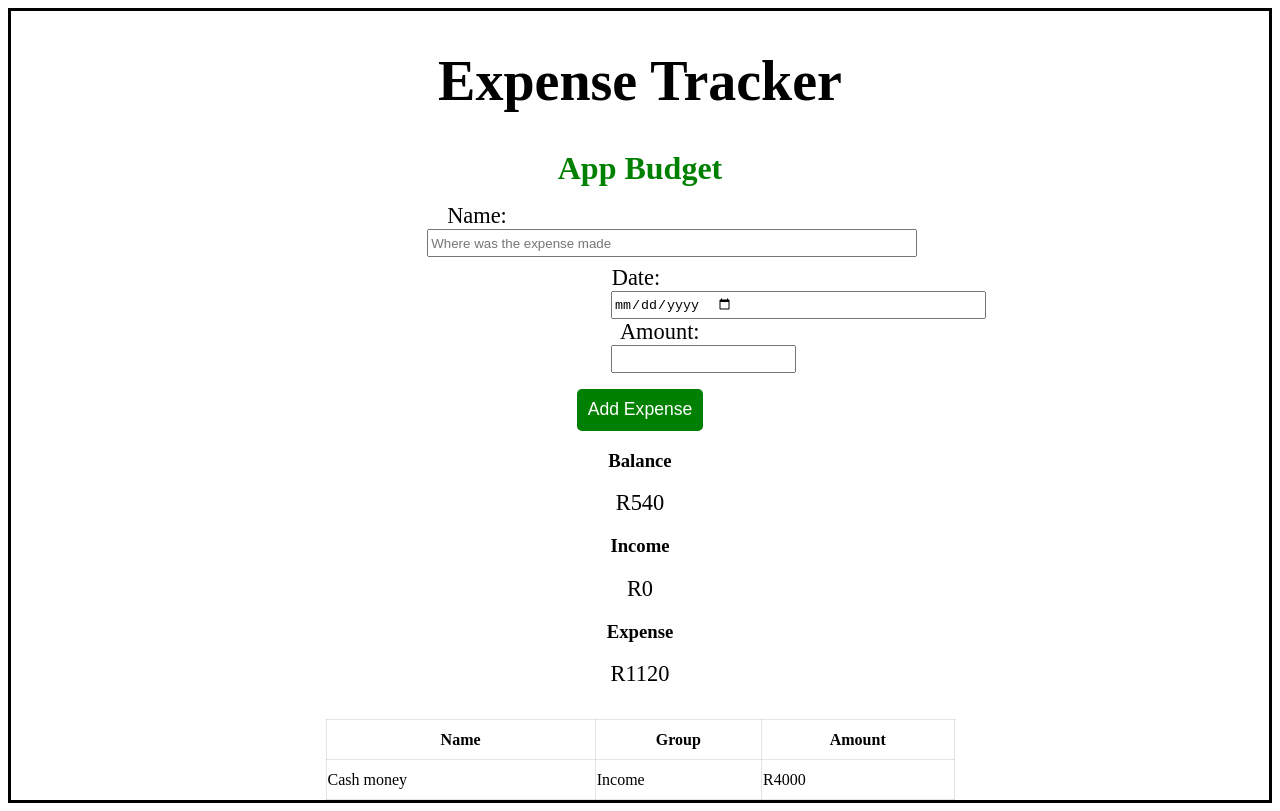
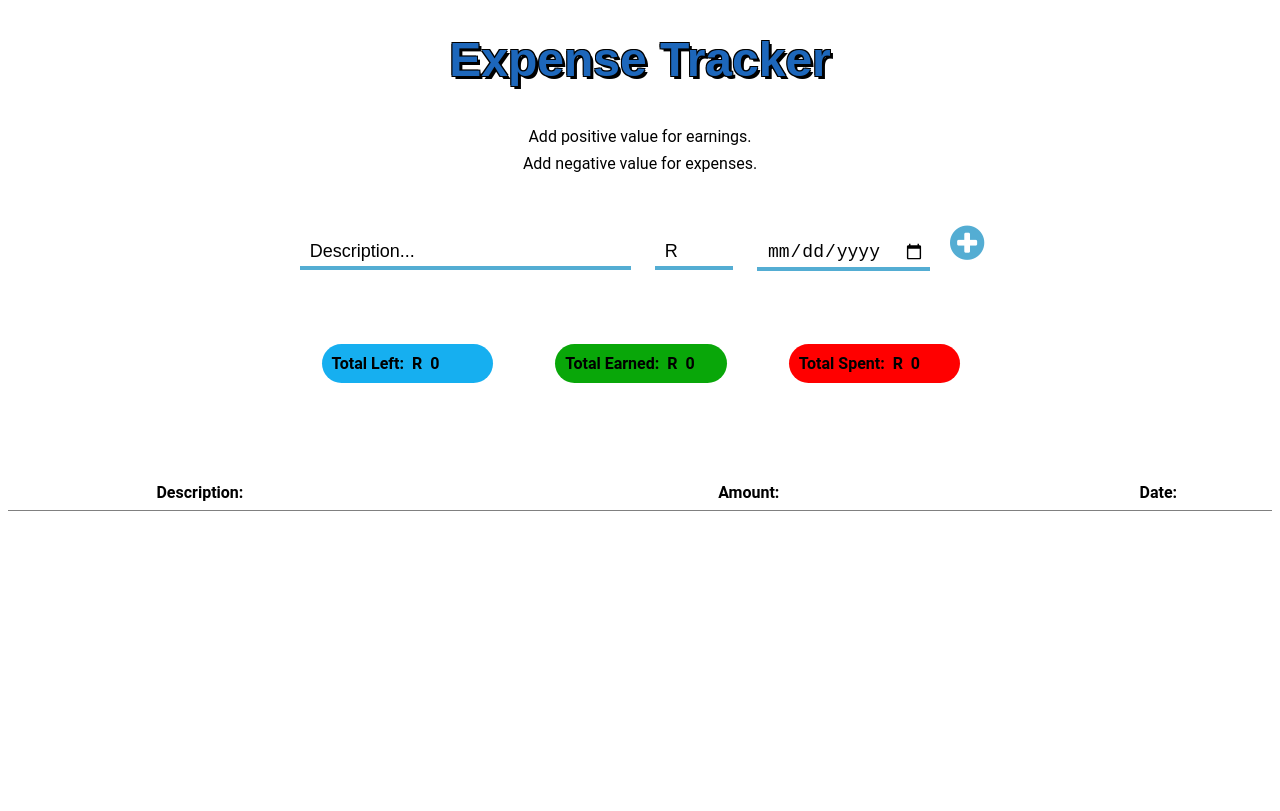
Before and after one commit to The-DigitalAcademy/Bella-Expense-Tracker, a plain HTML site: page index.html in a window 1280 px wide. Drawn offline with Linux system fonts and the light colour scheme.

Commit message:
updated it

```diff
--- a/Javascript.js
+++ /dev/null
@@ -1,46 +0,0 @@
-var state = {
-  balance: 0,
-  income: 0,
-  expense: 0,
-  transactions:[
-              {name:'income', group:'Salary',amount: 1500},
-              {name:'expense',group:'Lunch', amount: 500},
-  ]
-}
-
-function budget() {
-
-  inputName = document.getElementById('input').value;
-  amountMoney = document.getElementById('amount').value;
-
-}
-
-function approvalonScreen(value) {
-
-  if (!value) {
-
-    return false;
-
-  }
-  return true;
-}
-
-function addIncome() {
-
-  budget();
-
-  if (approvalonScreen(inputName) && approvalonScreen(amountMoney)) {
-
-      item.push({
-        no: item.length + 1,
-        item: inputName,
-        type: 'Income',
-        amount: amountMoney,
-
-      });
-
-      clearnameInput();
-
-  }
-
-}
--- a/index.html
+++ b/index.html
@@ -1,45 +1,45 @@
-<body>
-  <head>
+<!DOCTYPE html>
 
-    <link rel="stylesheet" href="style.css">
-  </head>
-  <div class="container">
-      <h1>Expense Tracker</h1>
-      <h2>App Budget</h2>
-      <div class="name-input">
-          <span class="name-text">Name: </span>
-          <br>
-          <input type="text" class="name" id="input" placeholder="Where was the expense made" size="50">
-      </div>
-      <div class="date-amount-input">
-          <span>Date: </span>
-          <input class="date" type="date">
-          <span class="amount-text">Amount: </span>
-          <input type="number" id="amount" placeholder="">
-      </div>
-      <button class="add-btn" onclick="addExpense()">Add Expense</button>
-   <div class="balance">
-    <h3>Balance</h3><span id="balance">R540</span>
-    <h3>Income</h3><span id="income">R0</span>
-    <h3>Expense</h3><span id="expense">R1120</span>
+<html>
+    <head>
+        <title>
+            Expense Tracker
+        </title>
+        <link rel="icon" href="https://img.icons8.com/bubbles/50/000000/money.png"/>
+        <link rel="stylesheet" href="style.css">
+        <link rel="stylesheet" href="https://cdnjs.cloudflare.com/ajax/libs/font-awesome/4.7.0/css/font-awesome.min.css">
+        <link href="https://fonts.googleapis.com/icon?family=Material+Icons" rel="stylesheet">
+    </head>
 
-   </div>
+    <body>
+        <h1 id="maintitle">Expense Tracker</h1>
 
-      <table id="displayData">
-          <tr>
-              <th>Name</th>
-              <th>Group</th>
-              <th>Amount</th>
-          </tr>
+        <p>Add positive value for earnings.</p>
+        <p>Add negative value for expenses.</p>
 
-          <tr>
-            <td>Cash money</td>
-            <td>Income</td>
-            <td>R4000</td>
-        </tr>
+        <form>
+            <input type="text" id="desc" placeholder="Description..."/>
+            <input type="number" id="val" placeholder="R"/>
+            <input type="date" id="transdate"/>
+            <button id="formAddButton"><i class="fa fa-plus-circle fa-3x"></i></button>
+        </form>
 
+        <div id="tabs">
+            <div id="total">Total Left: &nbsp;R  &nbsp;<span id="total-amt">0</span></div>
+            <div id="earn">Total Earned:  &nbsp;R  &nbsp;<span id="earn-amt">0</span></div>
+            <div id="spend">Total Spent:  &nbsp;R  &nbsp;<span id="spend-amt">0</span></div>
+        </div>
 
-      </table>
-  </div>
-  <script src="./Javascript.js"></script>
-</body>
+        <table id="transactions">
+            <tr>
+              <th style="width: 10%;"> </th>
+              <th style="width: 40%;">Description:</th>
+              <th style="width: 30%">Amount:</th>
+              <th style="width: 10%;">Date:</th>
+            </tr>
+          </table>
+
+          <script src="script.js"></script>
+
+    </body>
+</html>
--- /dev/null
+++ b/script.js
@@ -0,0 +1,96 @@
+
+// Getting value from html elements
+
+const form = {}
+form.val = document.querySelector("#val");
+form.desc = document.querySelector("#desc");
+form.transdate = document.querySelector("#transdate");
+form.addButton = document.querySelector('#formAddButton');
+
+const tabs = {}
+tabs.total = document.querySelector("#total-amt");
+tabs.earn = document.querySelector("#earn-amt");
+tabs.spend = document.querySelector("#spend-amt");
+
+const transactions = document.querySelector("#transactions");
+
+
+// expense function to add value and show total how much you spend
+
+function addExpense() {
+    let val = form.val.value;
+    let description = form.desc.value;
+    let transdate = form.transdate.value;
+
+    var trans = document.createElement("tr");
+
+    var td1 = document.createElement("td");
+    var dustbin = document.createElement('i');
+    dustbin.classList.add('fa');
+    dustbin.classList.add('fa-trash-o');
+    dustbin.classList.add('fa-lg');
+    addListenerDustbin(dustbin);
+    td1.append(dustbin);
+    trans.appendChild(td1);
+
+    var td2 = document.createElement("td");
+    td2.innerHTML = description;
+    trans.appendChild(td2);
+
+    var td3 = document.createElement("td");
+    td3.innerHTML = 'R: ' + val;
+    trans.appendChild(td3);
+
+    var td4 = document.createElement("td");
+    td4.innerHTML =  transdate.slice(8, 10) + '/' + transdate.slice(5, 7) + '/' + transdate.slice(0, 4);
+    trans.appendChild(td4);
+
+    if (Number(val) < 0) {
+        tabs.spend.innerHTML = Number(tabs.spend.innerHTML) - Number(val);
+    } else {
+        tabs.earn.innerHTML = Number(tabs.earn.innerHTML) + Number(val);
+    }
+
+    tabs.total.innerHTML = Number(tabs.total.innerHTML) + Number(val);
+
+    transactions.appendChild(trans);
+
+    form.val.value = '';
+    form.desc.value = '';
+    form.transdate.value = '';
+}
+
+// if textbox is empty, alert will appear to ask add despection
+
+form.addButton.addEventListener('click', function(e) {
+    e.preventDefault();
+    if (form.desc.value == '') {
+        alert('You must provide a description!');
+    } else {
+        addExpense();
+    }
+})
+
+// this is click delete event
+
+function addListenerDustbin(dustbin) {
+    dustbin.addEventListener('click', function(e) {
+        e.stopPropagation();
+        deleteExpense(e);
+    });
+}
+
+// this is deleted funcation to remove
+
+function deleteExpense(e) {
+    let currTrans = e.target.parentNode.parentNode;
+    var val = currTrans.getElementsByTagName('td')[2].innerHTML;
+    val = val.slice(4, val.length);
+    if (Number(val) < 0) {
+        tabs.spend.innerHTML = Number(tabs.spend.innerHTML) + Number(val);
+    } else {
+        tabs.earn.innerHTML = Number(tabs.earn.innerHTML) - Number(val);
+    }
+    tabs.total.innerHTML = Number(tabs.total.innerHTML) - Number(val);
+    currTrans.parentNode.removeChild(currTrans);
+}
--- a/style.css
+++ b/style.css
@@ -1,96 +1,138 @@
-.container {
-  text-align: center;
-  border-style: solid;
+
+body {
+    text-align: center;
+    font-family: 'Roboto', sans-serif;
+    background-color: white;
+}
+
+#maintitle {
+    font-family: Arial, Helvetica, sans-serif;
+    font-size: 300%;
+    margin-bottom: 40px;
+    color: #1d67bb;
+    /* color: white; */
+    text-shadow: 3px 3px 0 #000,
+                -1px -1px 0 #000,
+                 1px -1px 0 #000,
+                -1px 1px 0 #000,
+                 1px 1px 0 #000;
 
 }
 
-h1 {
-  font-size: 3.5em;
+.fa-trash-o {
+    color: red;
 }
 
-h2 {
-  font-size: 2em;
-  margin-bottom: 0.5em;
-  color: green;
+.fa-trash-o:hover {
+    cursor: pointer;
 }
 
-span {
-  font-size: 1.4em;
+form {
+    margin-top: 3rem;
 }
 
-.date-amount-input {
-  margin-top: 0.5em;
+input[type=text], input[type=date], input[type=number] {
+    /* background-color: #28467b; */
+    background-color: white;
+    border: none;
+    border-bottom: 4px solid #54add3;
+    color: black;
+    font-size: 18px;
+    margin: 10px;
+    height: 30px;
+    /* padding: 5px; */
+    padding: 5px 5px 0px 10px;
 }
 
-input {
-  height: 28px;
+input[type=text]:focus, input[type=date]:focus, input[type=number] {
+    outline: none;
 }
 
-.name {
-  padding-right: 5em;
+/* #transdate {
+    width: 7%;
+} */
+
+#desc {
+    width: 25%;
 }
 
-.amount {
-  padding-right: 15.35em;
+#val {
+    width: 5%;
 }
 
-.amount-text {
-  margin-left: 0.4em;
+::placeholder { /* Chrome, Firefox, Opera, Safari 10.1+ */
+    color: black;
+    /* opacity: 1; Firefox */
 }
 
-.date {
-  padding-right: 18.8em;
-
+button {
+    background-color: white;
+    border-radius: 50%;
+    border: none;
 }
 
-.add-btn {
-  margin-top: 0.9em;
-  padding: 0.6em;
-  font-size: 1.1em;
-  background: green;
-  color: rgb(255, 255, 255);
-  border: none;
-  border-radius: 5px;
+#formAddButton {
+    margin-bottom: 20px;
+    transition: 0.2s ease-in;
 }
 
-.add-btn:hover, .add-btn:focus {
-  cursor: pointer;
-  background: rgb(3, 177, 3);
+button:hover {
+    cursor: pointer;
+    transform: scale(1.05);
+}
+
+button:focus {
+    outline: none;
+}
+
+.fa-plus-circle {
+    color: #54add3;
+}
+
+#tabs {
+    margin-bottom: 4rem;
+}
+
+#total, #spend, #earn {
+    display: inline-block;
+    width: 12%;
+    text-align: left;
+    padding: 10px;
+    font-weight: bold;
+    margin: 60px 28px 28px 30px;
+    /* height: 26px; */
+}
+
+#total {
+    background-color: #16aff0;
+    border-radius: 50px;
+}
+
+#earn {
+    background-color: rgb(9, 167, 9);
+    border-radius: 50px;
+}
+
+#spend {
+    background-color: red;
+    border-radius: 50px;
+}
+
+#total-amt, #earn-amt, #spend-amt, #txt {
+    display: inline;
 }
 
 table {
-  margin: 0 auto;
-  margin-top: 2em;
-  width: 50%;
-  height: 80px;
+    border-collapse: collapse;
+    width: 100%;
 }
 
-tr {
-  height: 40px;
+th, td {
+    padding: 8px;
+    text-align: left;
+    border-bottom: 1px solid gray;
 }
 
-table, th, td{
-  border: 1px solid rgba(0, 0, 0, 0.103);
-  border-collapse: collapse;
+p {
+    margin: 8px;
 }
-
-.empty-text {
-  font-size: 0.93em;
-}
-
-.if-empty {
-  background: rgba(0, 0, 0, 0.055);
-}
-.date-amount-input
-{
-  width: 50px;
-  margin-left: 600px;
-}
-.name-input
-{
-  margin-left: 64px;
-}
-.name-text
-{
-  margin-left: -390px;
-}
```
